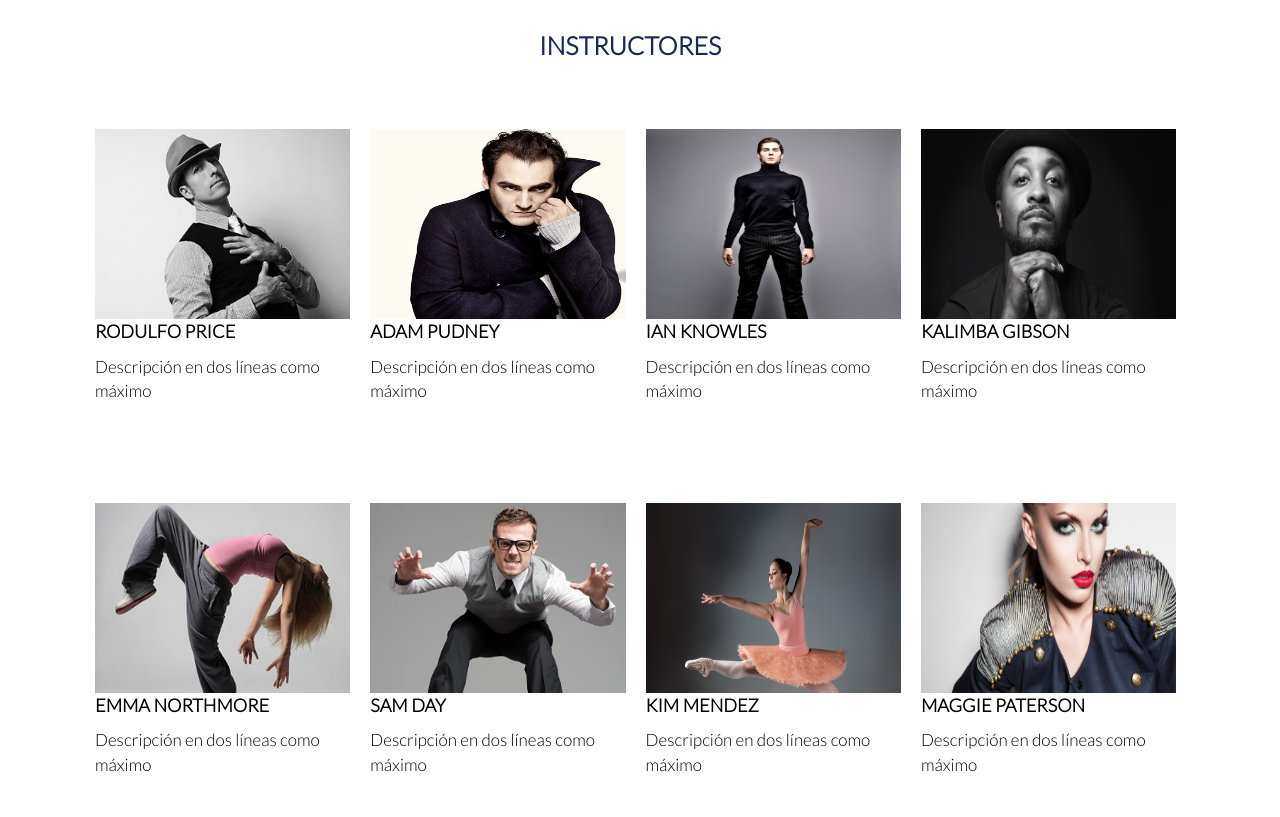
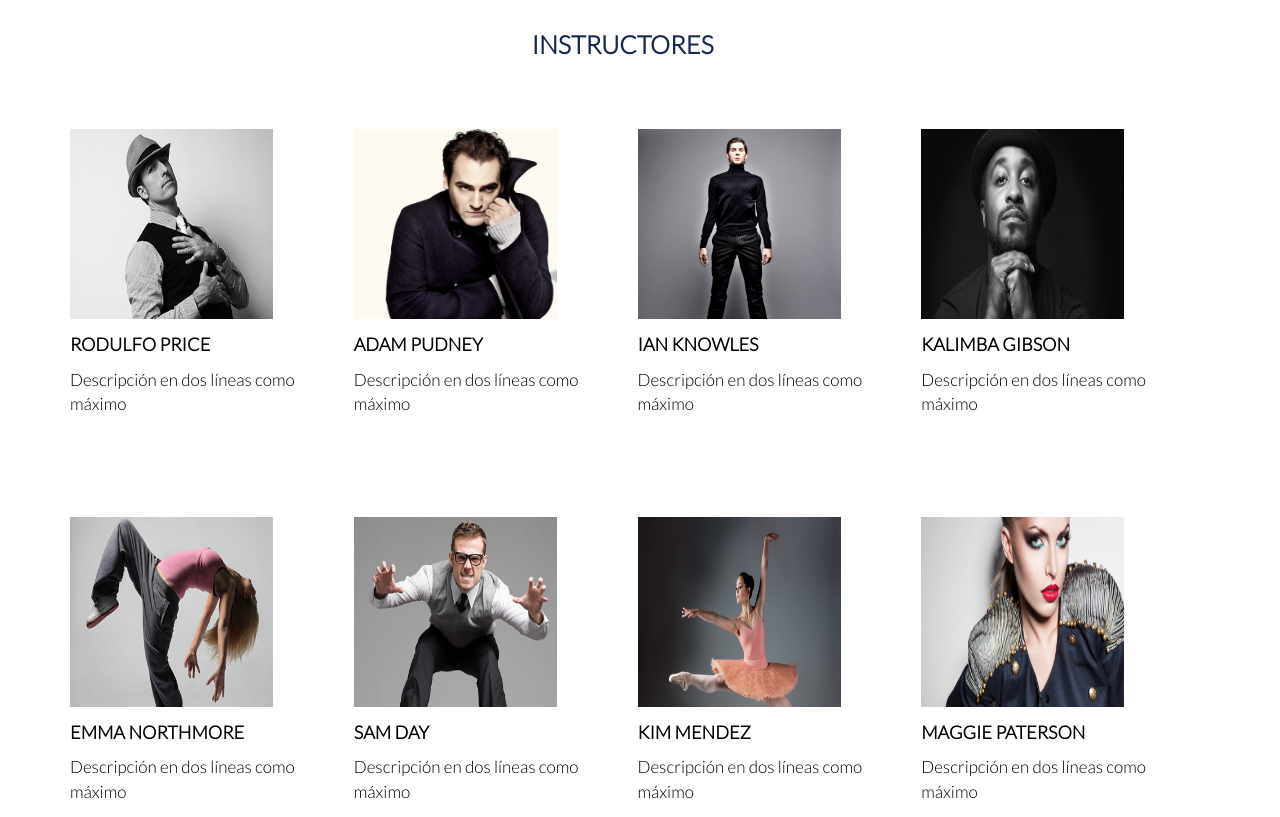
Before and after one commit to ZareMendozaC/danza-arte, a plain HTML site: page nosotros.html in a window 1280 px wide. Shown: the part 920-1737 px from the top of the page. Drawn offline with Linux system fonts and the light colour scheme.

Commit message:
responsive nosotros

```diff
--- a/css/nosotros.css
+++ b/css/nosotros.css
@@ -5,9 +5,9 @@
 }
 
 .banner{
-    background: url(../img/dance_7.jpg) left  no-repeat;
+    background: url(../img/dance_7.jpg) no-repeat left;
     height: auto;
-    background-size: 138%;
+    background-size:138%;
 
 }
 
@@ -56,9 +56,6 @@
     font-weight: bold;
 }
 
-
-
-
 #instructores .margenes1 {
 
     margin-right:20px;
@@ -71,30 +68,33 @@
     font-size: 25px;
 }
 
-
-#instructores .margenes1 ul li{
-    list-style: none;
-    float: left;
-
-    width:23%;
-    height:50%;
+#instructores .margenes1{
     margin-right:20px;
-    margin-bottom:3%;
+    margin-bottom:5%;
     margin-top: 5%;
     color:#000;
 
 }
 
-#instructores .margenes1 ul li img{
-    width: 100%;
+
+#instructores .margen-caja{
+
+    margin-bottom:3%;
+    margin-top: 5%;
+}
+
+#instructores img{
+
     height: 270px;
-    margin-bottom:5%;
+    width: 80%;
+
 
 }
 
 #instructores .contenedorimagen{
     height: 190px;
     overflow: hidden;
+    margin-bottom:5%;
 }
 
 #instructores .nombres{
--- a/nosotros.html
+++ b/nosotros.html
@@ -66,7 +66,7 @@
             </div>
         </section>
 
-         <!------------------------------------------------------ Reseña ------------------------------------------------------------->
+         <!------------------------------------------------------ Reseña ----------------------------------------------------------- -->
         <section class="pilar">
             <div class="container">
                <div class="row">
@@ -96,83 +96,80 @@
         <!------------------------------------------------------- DobleImagen ------------------------------------------------------>
         <section id="instructores">
            <div class="container">
-              <div class="row">
-                 <div class="margenes1">
+              <div class="row margenes1">
 
                       <p class="titulo text-center text-blue">INSTRUCTORES</p>
 
-                      <ul>
-                          <li>
+                          <div class="col-md-3 col-xs-12 margen-caja">
                              <div class="contenedorimagen">
-                                <img src="img/profesor_4.jpg">
+                                <img src="img/profesor_4.jpg" class="img-responsive">
                               </div>
                               <p class="nombres">RODULFO PRICE</p>
                               <p class="descripcion">Descripción en dos líneas como máximo</p>
-                          </li>
+                          </div>
 
-                          <li>
+                          <div class="col-md-3 margen-caja">
                              <div class="contenedorimagen">
-                                <img src="img/profesor_14.jpg">
+                                <img src="img/profesor_14.jpg" class="img-responsive">
                               </div>
                               <p class="nombres">ADAM PUDNEY</p>
                               <p class="descripcion">Descripción en dos líneas como máximo</p>
-                          </li>
+                          </div>
 
-                          <li>
+                          <div class="col-md-3 margen-caja">
                              <div class="contenedorimagen">
-                                <img src="img/profesor_1.jpg">
+                                <img src="img/profesor_1.jpg" class="img-responsive">
                              </div>
                               <p class="nombres">IAN KNOWLES</p>
                               <p class="descripcion">Descripción en dos líneas como máximo</p>
-                          </li>
+                          </div>
 
-                          <li>
+                          <div class="col-md-3 margen-caja">
                              <div class="contenedorimagen">
-                                <img src="img/profesor_10.jpg">
+                                <img src="img/profesor_10.jpg" class="img-responsive">
                              </div>
                               <p class="nombres">KALIMBA GIBSON</p>
                               <p class="descripcion">Descripción en dos líneas como máximo</p>
-                          </li>
+                          </div>
 
-                          <li>
+                          <div class="col-md-3 margen-caja">
                               <div class="contenedorimagen">
-                                <img src="img/profesor_11.jpg">
+                                <img src="img/profesor_11.jpg" class="img-responsive">
                              </div>
                               <p class="nombres">EMMA NORTHMORE</p>
                               <p class="descripcion">Descripción en dos líneas como máximo</p>
-                          </li>
+                          </div>
 
-                          <li>
+                          <div class="col-md-3 margen-caja">
                               <div class="contenedorimagen">
-                                <img src="img/profesor_12.jpg">
+                                <img src="img/profesor_12.jpg" class="img-responsive">
                              </div>
                               <p class="nombres">SAM DAY</p>
                               <p class="descripcion">Descripción en dos líneas como máximo</p>
-                          </li>
+                          </div>
 
-                          <li>
+                          <div class="col-md-3 margen-caja">
                               <div class="contenedorimagen">
-                                <img src="img/profesor_9.jpg">
+                                <img src="img/profesor_9.jpg" class="img-responsive">
                              </div>
                               <p class="nombres">KIM MENDEZ</p>
                               <p class="descripcion">Descripción en dos líneas como máximo</p>
-                          </li>
+                          </div>
 
-                          <li>
+                          <div class="col-md-3 margen-caja">
                               <div class="contenedorimagen">
-                                <img src="img/profesor_15.jpg">
+                                <img src="img/profesor_15.jpg" class="img-responsive">
                              </div>
                               <p class="nombres">MAGGIE PATERSON</p>
                               <p class="descripcion">Descripción en dos líneas como máximo</p>
-                          </li>
-                      </ul>
                           </div>
+
               </div>
            </div>
 
         </section>
 
-        <!-------------------------------------------------------- Frase ----------------------------------------------------------->
+        <!-------------------------------------------------------- Frase --------------------------------------------------------- -->
         <section class="frase">
           <div class="container">
              <div class="row">
@@ -186,35 +183,37 @@
 
         <!-------------------------------------------------------- Contactanos --------------------------------------------------- -->
         <section id="contacto">
-          <div class="container">
+            <div class="container ">
                 <div class="dadmyform">
                 <h2 class="title-myform">Contáctanos</h2>
                 <div class="form-group myform">
+
                     <div class="row">
                         <div class="col-md-12 col-xs-12">
                             <div class="input-group">
                                 <span class="input-group-addon"><i class="glyphicon glyphicon-user"></i></span>
                                 <input  name="first_name" placeholder="Nombre" class="form-control"  type="text">
+
                             </div>
 
                             <div class="input-group">
                                 <span class="input-group-addon"><i class="glyphicon glyphicon-envelope"></i></span>
                                 <input  name="first_name" placeholder="Email" class="form-control"  type="text">
+
                             </div>
 
                             <div class="input-group">
                                    <span class="input-group-addon"><i class="glyphicon glyphicon-pencil"></i></span>
-                        <textarea class="form-control mensaje" rows="5" name="comment" placeholder="Mensaje"></textarea>
+                                   <textarea class="form-control mensaje" name="comment" rows="6"  placeholder="Mensaje"></textarea>
                             </div>
+
                            <div>
-                  <button class="input-group boton col-md-12 col-xs-12">ENVIAR</button>
+                                <button class="input-group btn-responsive boton col-md-12 col-xs-12">ENVIAR</button>
                            </div>
                         </div>
                     </div>
               </div>
          </div>
-              </div>
-
      </div>
   </section>
 
```
Lines whose indentation alone changed are shown as unchanged.
